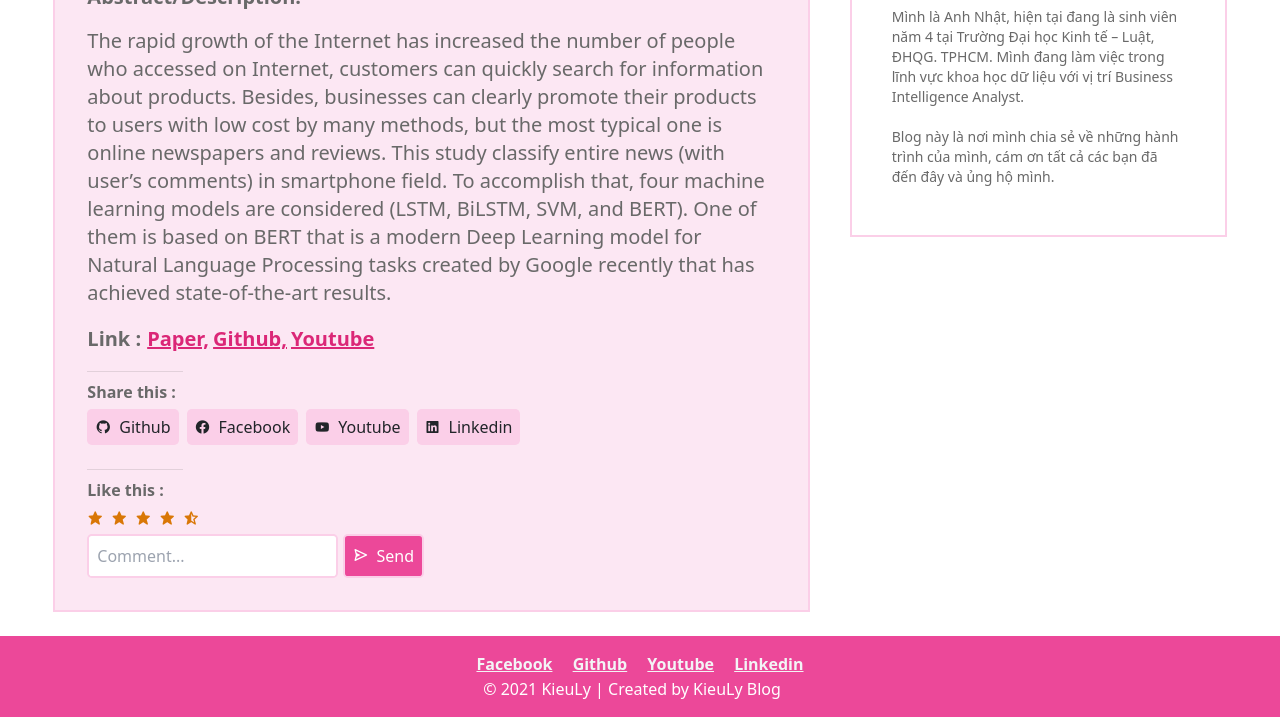
After one commit to lethikieuly/my_blog, a PHP site: page /project.php in a window 1280 px wide. The commit adds this page. Shown: the part 776-1493 px from the top of the page. Run offline with PHP 8.4, Linux system fonts and the light colour scheme; data that the repository does not hold is empty.

Commit message:
add page project and edit page book and stories good job

```diff
--- a/footer.php
+++ b/footer.php
@@ -1,10 +1,15 @@
-<footer class="site-footer">
+<footer class="site-footer p-2 mt-4 bg-pink-500">
 
-  <div class="w-11/12 px-2 mx-auto border-t-2 border-red-400 border-solid">
-
-    <h1 class="font-bold text-4xl my-6">Kieu Ly</h1>
-
-    <div>
+  <div class="w-11/12 p-2 mx-auto flex flex-col-reverse justify-center">
+    <p class="text-center">
+      <span class="text-white mr-3">© 2021 KieuLy | Created by KieuLy Blog</span>
+    </p>
+    <p class="text-center"><span class="text-gray-100 font-semibold cursor-pointer underline mx-3">Facebook</span>
+      <span class="text-gray-100 font-semibold cursor-pointer underline mr-3">Github</span>
+      <span class="text-gray-100 font-semibold cursor-pointer underline mr-3">Youtube</span>
+      <span class="text-gray-100 font-semibold cursor-pointer underline mr-3">Linkedin</span></p>
+    <p class="font-bold text-4xl my-6 hidden">Kieu Ly</p>
+    <div class="hidden">
       <div class="w-full flex">
         <ul class="w-1/4">
           <li>
--- a/head.php
+++ b/head.php
@@ -1,7 +1,8 @@
 <head>
   <!-- Required meta tags -->
-  <meta charset="utf-8">
-  <meta name="viewport" content="width=device-width, initial-scale=1, shrink-to-fit=no">
+  <meta charset="UTF-8">
+  <meta http-equiv="X-UA-Compatible" content="IE=edge">
+  <meta name="viewport" content="width=device-width, initial-scale=1.0">
 
   <title>Publication - Blog Category Bootstrap Responsive Website Template - About :: W3Layouts</title>
 
@@ -10,4 +11,12 @@
   <link rel="stylesheet" href="./assets/css/style-starter.css">
   <link href='https://unpkg.com/boxicons@2.0.9/css/boxicons.min.css' rel='stylesheet'>
   <link href="https://unpkg.com/tailwindcss@^2/dist/tailwind.min.css" rel="stylesheet">
+  <style>
+      *:focus {
+        outline: none
+      }
+      .content__data img {
+        margin: 12px auto !important;
+      }
+  </style>
 </head>
--- a/header.php
+++ b/header.php
@@ -29,7 +29,7 @@
                         <a class="nav-link" href="bookandstories.php">Book&stories</a>
                     </li>
                     <li class="nav-item @@contact-active">
-                        <a class="nav-link" href="Resourse.html">Resourse</a>
+                        <a class="nav-link" href="project.php">Project</a>
                     </li>
                     <li class="nav-item @@contact-active">
                         <a class="nav-link" href="Vietnam.html">Việt Nam</a>
--- /dev/null
+++ b/project.php
@@ -0,0 +1,147 @@
+<!DOCTYPE html>
+<html lang="en">
+
+<?php
+    include_once './head.php';
+    include_once 'connect.php';
+    $categories = [];
+    try {
+        $query = "SELECT * FROM categories WHERE type_category = 1 ";
+        $stm = $conn->prepare($query);
+        $stm->execute();
+        $categories = $stm->fetchAll(\PDO::FETCH_ASSOC);
+    } catch (Exception $e) {
+        echo $e->getMessage();
+    }
+?>
+
+<body>
+    <?php include_once 'header.php' ?>
+    <div class="content w-11/12 mx-auto">
+        <p class="text-center font-semibold text-4xl my-4">MY PROJECT</p>
+        <div class="w-full flex flex-col lg:flex-row">
+            <div class="lg:w-2/3 w-full border-2 border-solid border-pink-200 p-8 bg-pink-100 mr-10">
+                <p class="text-2xl font-semibold my-3">
+                    Data Analyst
+                </p>
+                <img src="https://i0.wp.com/anhnhat.me/wp-content/uploads/2021/07/My-Project.png?fit=600%2C500&ssl=1"
+                     alt=""
+                     class="w-2/3 my-5 mx-auto object-cover"
+                />
+                <p class="font-bold my-3 text-xl">
+                    1.(2019) A proposed method for opinion mining online media of smartphone with Vietnamese text
+                </p>
+                <p class="font-semibold my-3 text-xl">Abstract/Description:</p>
+
+                <p class="text-xl">
+                    The rapid growth of the Internet has increased the number of people who accessed on Internet,
+                    customers can quickly search for information about products. Besides, businesses can clearly
+                    promote their products to users with low cost by many methods, but the most typical one is
+                    online newspapers and reviews. This study classify entire news (with user’s comments) in
+                    smartphone field. To accomplish that, four machine learning models are considered (LSTM,
+                    BiLSTM, SVM, and BERT). One of them is based on BERT that is a modern Deep Learning model
+                    for Natural Language Processing tasks created by Google recently that has achieved state-of-the-art
+                    results.
+                </p>
+
+                <div class="my-3 flex items-center text-xl">
+                    <p class="font-bold mr-1 text-xl">Link : </p>
+                    <ul class="flex">
+                        <li class="p-0.5 text-pink-600 font-bold cursor-pointer underline">Paper,</li>
+                        <li class="p-0.5 text-pink-600 font-bold cursor-pointer underline">Github,</li>
+                        <li class="p-0.5 text-pink-600 font-bold cursor-pointer underline">Youtube</li>
+                    </ul>
+                </div>
+
+                <hr class="mb-2 w-24">
+                <p class="my-1 font-bold">Share this : </p>
+                <ul class="my-1 mb-3 flex flex-wrap">
+                    <li class="px-2 py-1.5 bg-pink-200 rounded-lg flex items-center mr-2 mb-2
+                    hover:text-white hover:bg-black cursor-pointer">
+                        <i class='bx bxl-github mr-2' ></i>
+                        Github
+                    </li>
+                    <li class="px-2 py-1.5 bg-pink-200 rounded-lg flex items-center mr-2 mb-2
+                    hover:text-white hover:bg-blue-700  cursor-pointer">
+                        <i class='bx bxl-facebook-circle mr-2' ></i>
+                        Facebook
+                    </li>
+                    <li class="px-2 py-1.5 bg-pink-200 rounded-lg flex items-center mr-2 mb-2
+                    hover:text-white hover:bg-red-500  cursor-pointer">
+                        <i class='bx bxl-youtube mr-2' ></i>
+                        Youtube
+                    </li>
+                    <li class="px-2 py-1.5 bg-pink-200 rounded-lg flex items-center mr-2 mb-2
+                    hover:text-white hover:bg-blue-500  cursor-pointer">
+                        <i class='bx bxl-linkedin-square mr-2' ></i>
+                        Linkedin
+                    </li>
+                </ul>
+                <hr class="w-24 mb-2">
+                <p class="my-1 font-bold">Like this : </p>
+                <div class="pr-2 my-2 rounded-lg items-center flex ">
+                    <i class='bx bxs-star mr-2 text-yellow-600 cursor-pointer' ></i>
+                    <i class='bx bxs-star mr-2 text-yellow-600 cursor-pointer' ></i>
+                    <i class='bx bxs-star mr-2 text-yellow-600 cursor-pointer' ></i>
+                    <i class='bx bxs-star mr-2 text-yellow-600 cursor-pointer' ></i>
+                    <i class='bx bxs-star-half mr-2 text-yellow-600 cursor-pointer' ></i>
+                </div>
+                <div class="w-full">
+                    <div class="">
+                        <input type="text" placeholder="Comment..." class="p-2 border-2 border-solid border-pink-200
+                        focus:border-pink-500 rounded-lg" />
+                        <button class="p-2 border-2 border-solid border-pink-200 bg-pink-500 text-white
+                        rounded-lg focus:none">
+                           <i class='bx bx-send mr-2' ></i>Send
+                        </button>
+                    </div>
+                </div>
+            </div>
+            <div class="lg:w-1/3 w-full mt-10 lg:mt-0">
+                <div class="w-full mb-5 border-2 border-solid border-pink-200 relative p-10">
+                    <span class="absolute -top-5 left-1/2 transform -translate-x-1/2 px-2 bg-white
+                    text-2xl">
+                        CATEGORIES
+                    </span>
+                    <select name="" id="" class="py-1 px-3 border-pink-200 border-solid border-2
+                    relative">
+                        <option value="">Select category</option>
+                        <?php foreach ($categories as $key => $value) { ?>
+                            <option value="<?php echo $value['id'] ?>">
+                                <?php echo $value['name_category'] ?>
+                            </option>
+                        <?php } ?>
+                    </select>
+                </div>
+
+                <div class="w-full mb-5 border-2 border-solid border-pink-200 relative py-10 px-4">
+                    <input type="text" placeholder="Search..." class="w-full p-2.5 border-2 border-solid
+                    border-pink-100 focus:border-pink-300 rounded-lg" />
+                </div>
+
+                <div class="w-full mb-5 border-2 border-solid border-pink-200 relative p-10">
+                    <span class="absolute -top-5 left-1/2 transform -translate-x-1/2 px-2 bg-white
+                    text-2xl">
+                       ABOUT ME
+                    </span>
+                    <img src="https://i0.wp.com/anhnhat.me/wp-content/uploads/2021/09/IMG_8690-scaled-e1632024467500.jpg?resize=768%2C925&ssl=1"
+                      class="w-full object-cover"
+                    />
+                    <p class="my-2 text-sm">
+                        Mình là Anh Nhật, hiện tại đang là sinh viên năm 4 tại Trường Đại học Kinh tế – Luật,
+                        ĐHQG. TPHCM. Mình đang làm việc trong lĩnh vực khoa học dữ liệu với vị trí Business
+                        Intelligence Analyst.
+                        <br>
+                        <br>
+                        Blog này là nơi mình chia sẻ về những hành trình của mình, cám ơn tất cả các bạn đã
+                        đến đây và ủng hộ mình.
+                    </p>
+                </div>
+
+            </div>
+        </div>
+    </div>
+    <?php include_once 'footer.php' ?>
+    <!-- index -->
+</body>
+</html>
```
Also changed, not shown: about.php (+5 -4 lines), bookandstories.php (+20 -7 lines), assets/css/style-starter.css, assets/images/ly.PNG (added).
